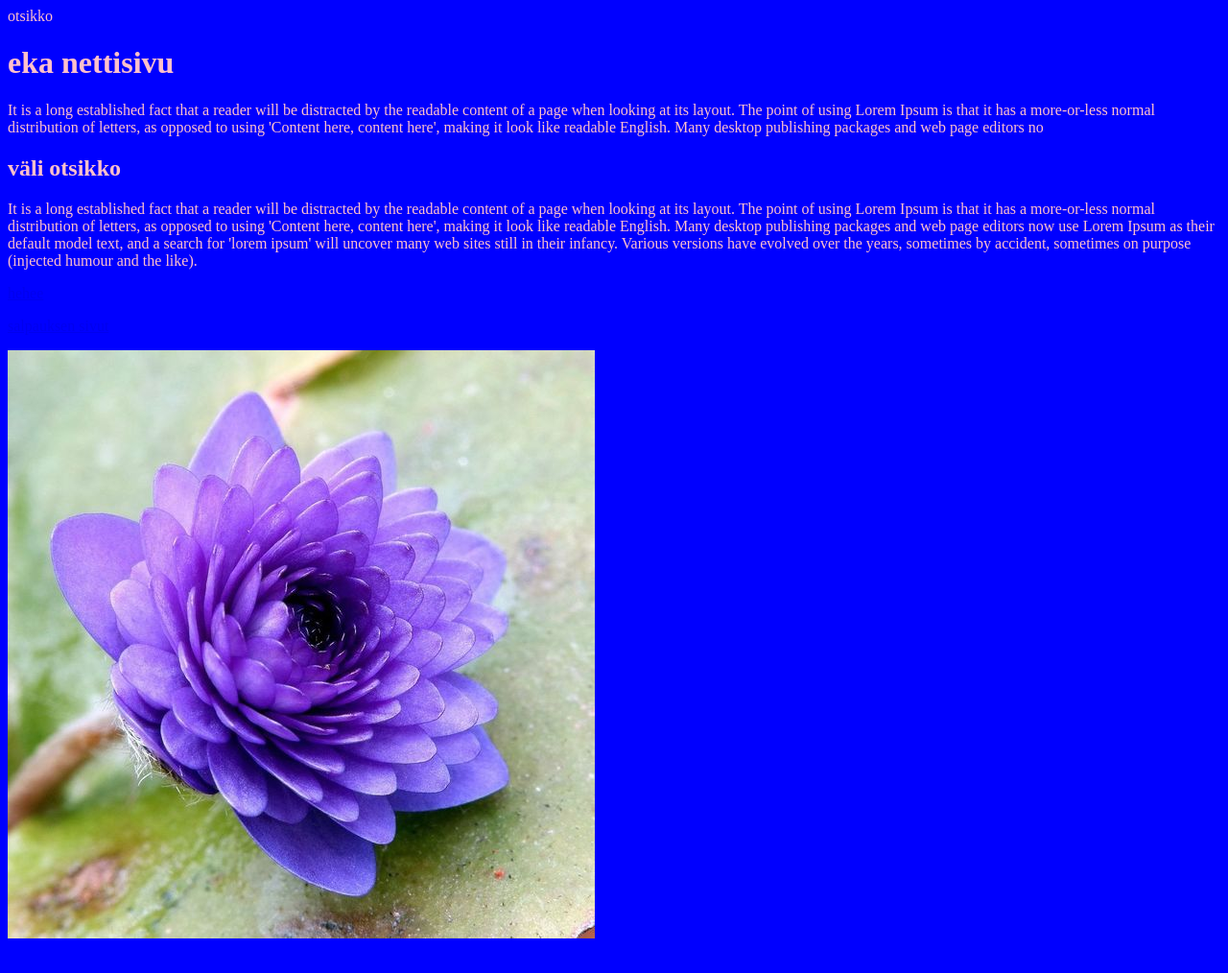
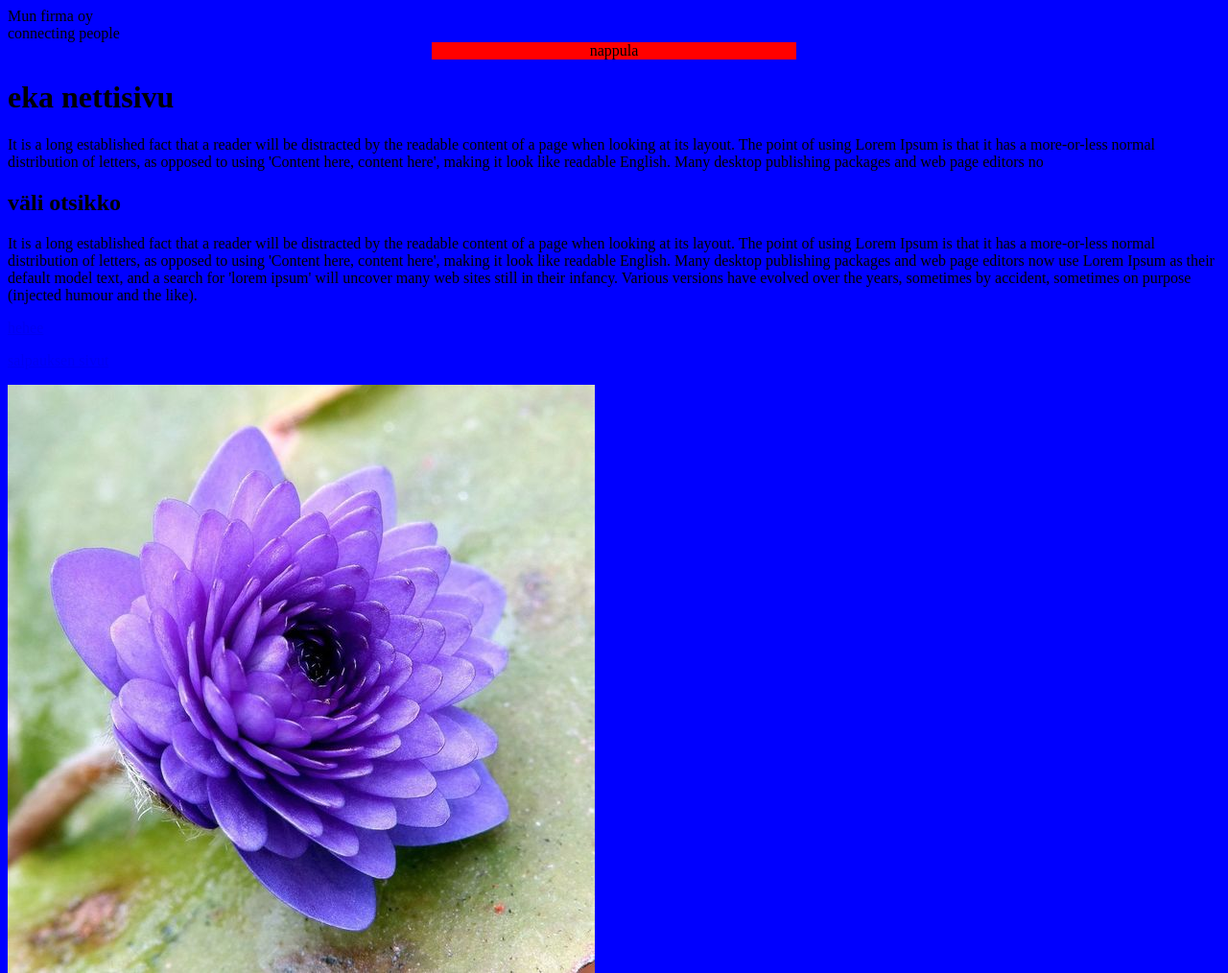
Before and after one commit to Palooja/salpaus, a plain HTML site: page index.html in a window 1280 px wide. Shown: the whole page at 96% size. Before the commit the page ends 986 px from the top, so only its background shows below. Drawn offline with Linux system fonts and the light colour scheme.

Commit message:
20210812

```diff
--- a/index.html
+++ b/index.html
@@ -9,9 +9,18 @@
     <link rel="stylesheet" href="ulkoasu.css"/>
   </HEAD>
 	<BODY>
-    <div>
-      otsikko
-    <div/>
+    <div class="otsikko">
+      Mun firma oy
+    </div>
+
+    <div class="otsikko">
+      connecting people
+    </div>
+
+    <div id="alaotsikko">
+      nappula
+    </div>
+
   	<h1>eka nettisivu</h1>
 		<p>
 		It is a long established fact that a reader will be distracted by the readable content of a page when looking at its layout. The point of using Lorem Ipsum is that it has a more-or-less normal distribution of letters, as opposed to using 'Content here, content here', making it look like readable English. Many desktop publishing packages and web page editors no
--- a/ulkoasu.css
+++ b/ulkoasu.css
@@ -1,6 +1,11 @@
 body{
   background-color: blue ;
-  color: pink;
+  color:black;
+
 }
-.otsikko
-background-color: orange ;
+#alaotsikko{
+  width: 30%;
+  margin:auto;
+  background-color: red;
+  text-align: center;
+}
```
